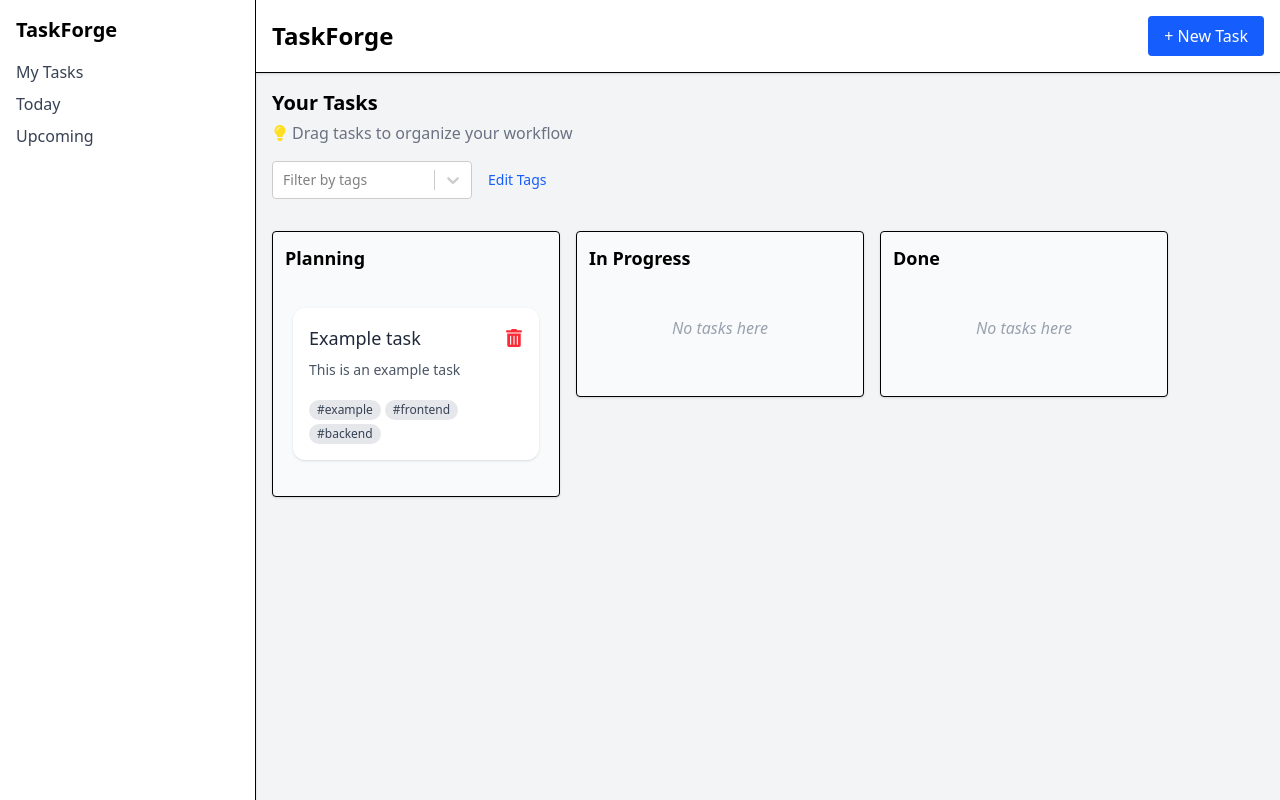
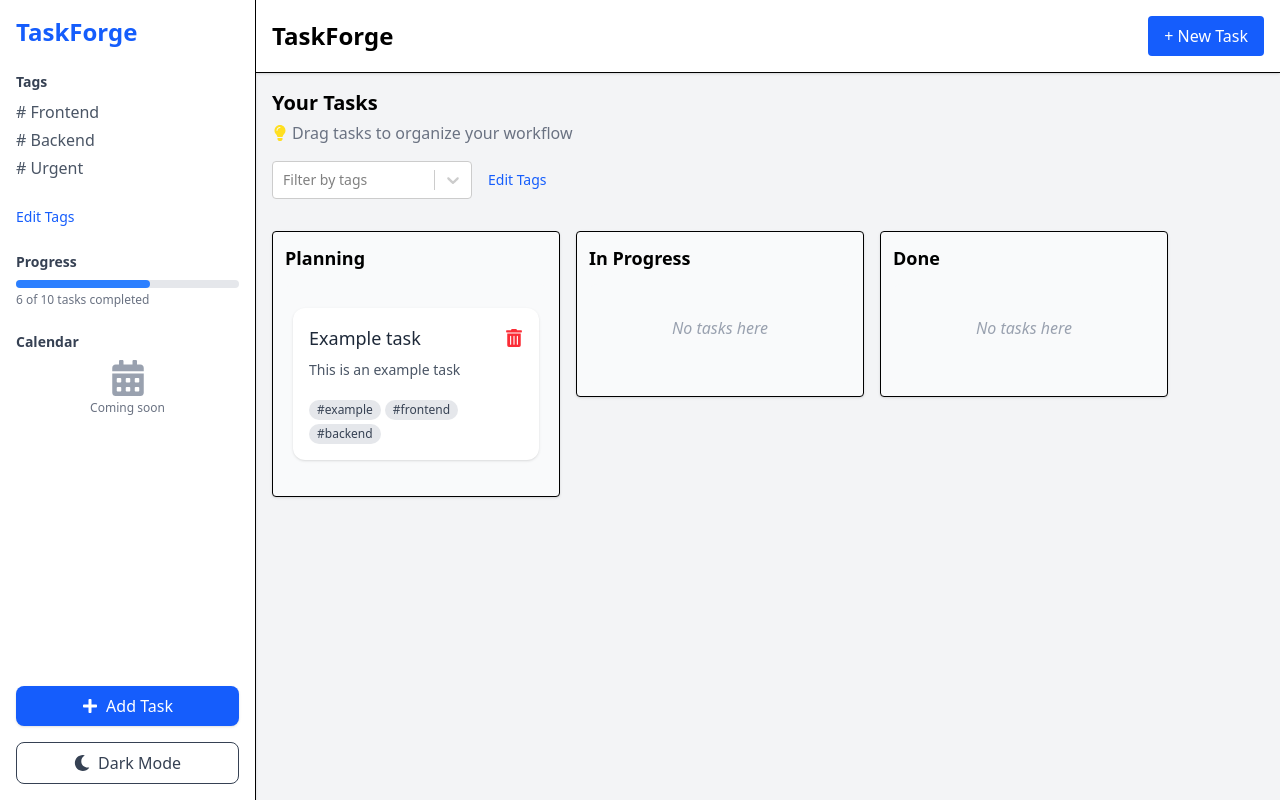
Before and after one commit to otonebieridze/taskforge, a React (Vite) app: page / in a window 1280 px wide. Built offline with nearby package versions, Linux system fonts and the light colour scheme.

Commit message:
feat: redesign sidebar UI

```diff
--- a/src/components/layout/Sidebar.tsx
+++ b/src/components/layout/Sidebar.tsx
@@ -1,12 +1,87 @@
+import { useState } from "react";
+import { FaCalendarAlt, FaPlus, FaSun, FaMoon } from "react-icons/fa";
+
 export default function Sidebar() {
+  const [isDark, setIsDark] = useState(false);
+
   return (
-    <div className="w-64 bg-white p-4 border-r shadow-sm h-screen">
-      <h2 className="text-xl font-bold mb-4">TaskForge</h2>
-      <nav className="space-y-2">
-        <div className="text-gray-700 font-medium">My Tasks</div>
-        <div className="text-gray-700 font-medium">Today</div>
-        <div className="text-gray-700 font-medium">Upcoming</div>
-      </nav>
+    <div className="w-64 bg-white p-4 border-r shadow-sm h-screen flex flex-col justify-between dark:bg-gray-900 dark:text-white">
+      <div>
+        <h2 className="text-2xl font-bold mb-6 text-blue-600 dark:text-blue-400">
+          TaskForge
+        </h2>
+
+        <div className="mb-6">
+          <h3 className="text-sm font-semibold mb-2 text-gray-700 dark:text-gray-300">
+            Tags
+          </h3>
+          <div className="space-y-1">
+            <div className="cursor-pointer text-gray-600 hover:text-blue-600 dark:hover:text-blue-400">
+              # Frontend
+            </div>
+            <div className="cursor-pointer text-gray-600 hover:text-blue-600 dark:hover:text-blue-400">
+              # Backend
+            </div>
+            <div className="cursor-pointer text-gray-600 hover:text-blue-600 dark:hover:text-blue-400">
+              # Urgent
+            </div>
+          </div>
+        </div>
+
+        <div className="mb-6">
+          <button className="text-sm text-blue-600 hover:underline dark:text-blue-400">
+            Edit Tags
+          </button>
+        </div>
+
+        <div className="mb-6">
+          <h3 className="text-sm font-semibold mb-2 text-gray-700 dark:text-gray-300">
+            Progress
+          </h3>
+          <div className="w-full bg-gray-200 h-2 rounded-lg mb-1">
+            <div
+              className="bg-blue-500 h-2 rounded-lg"
+              style={{ width: "60%" }}
+            ></div>
+          </div>
+          <p className="text-xs text-gray-500 dark:text-gray-400">
+            6 of 10 tasks completed
+          </p>
+        </div>
+
+        <div className="mb-6">
+          <h3 className="text-sm font-semibold mb-2 text-gray-700 dark:text-gray-300">
+            Calendar
+          </h3>
+          <div className="flex items-center justify-center text-gray-400 text-4xl">
+            <FaCalendarAlt />
+          </div>
+          <p className="text-xs text-center mt-1 text-gray-500 dark:text-gray-400">
+            Coming soon
+          </p>
+        </div>
+      </div>
+
+      <div className="space-y-4">
+        <button className="w-full flex items-center justify-center px-4 py-2 bg-blue-600 hover:bg-blue-700 text-white rounded-lg shadow transition">
+          <FaPlus className="mr-2" /> Add Task
+        </button>
+
+        <button
+          onClick={() => setIsDark(!isDark)}
+          className="w-full flex items-center justify-center px-4 py-2 border rounded-lg text-gray-700 dark:text-gray-300 hover:bg-gray-100 dark:hover:bg-gray-800 transition"
+        >
+          {isDark ? (
+            <>
+              <FaSun className="mr-2" /> Light Mode
+            </>
+          ) : (
+            <>
+              <FaMoon className="mr-2" /> Dark Mode
+            </>
+          )}
+        </button>
+      </div>
     </div>
   );
 }
```
